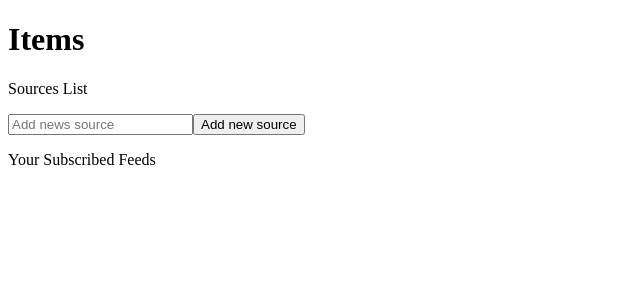
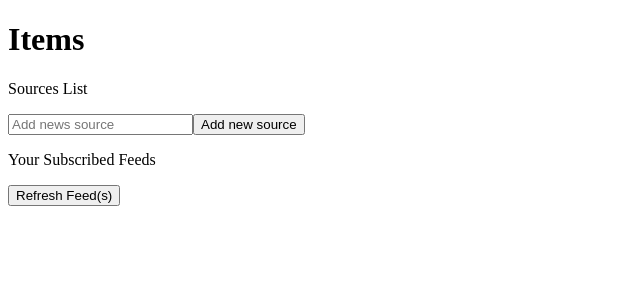
Before and after one commit to matthewtsinontas/rss-app, a React app: page / in a window 1280 px wide. Shown: the top 300 px of the page, without its empty margins (0-640 px from the left). Built offline with nearby package versions, Linux system fonts and the light colour scheme; the HTML template or start-up script is replaced by a standard one.

Commit message:
Adding manual refresh to the sources component

```diff
--- a/src/containers/Sources.jsx
+++ b/src/containers/Sources.jsx
@@ -17,7 +17,7 @@ class Sources extends React.Component {
 
   componentDidMount() {
     //Dispatch call to get news sources every 5 minutes...
-    setInterval(() => {this.getNews()}, 5000);
+    setInterval(() => {this.getNews()}, 1000 * 60 * 5);
   }
 
   componentWillUnmount() {
@@ -36,6 +36,7 @@ class Sources extends React.Component {
           <p>There was an error with that source, please try again...</p>
         ) : null}
         <p>Your Subscribed Feeds</p>
+        <button onClick={this.getNews}>Refresh Feed(s)</button>
         {this.props.sources.map((source, i) => (
           <SourceListItem key={source} source={source} deleteItem={e => {this.props.deleteItem(i)}}/>
         ))}
```
